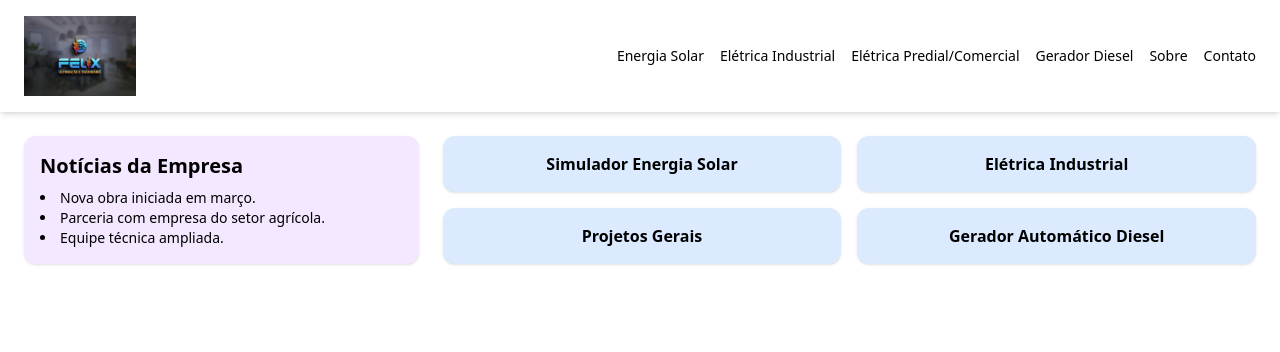
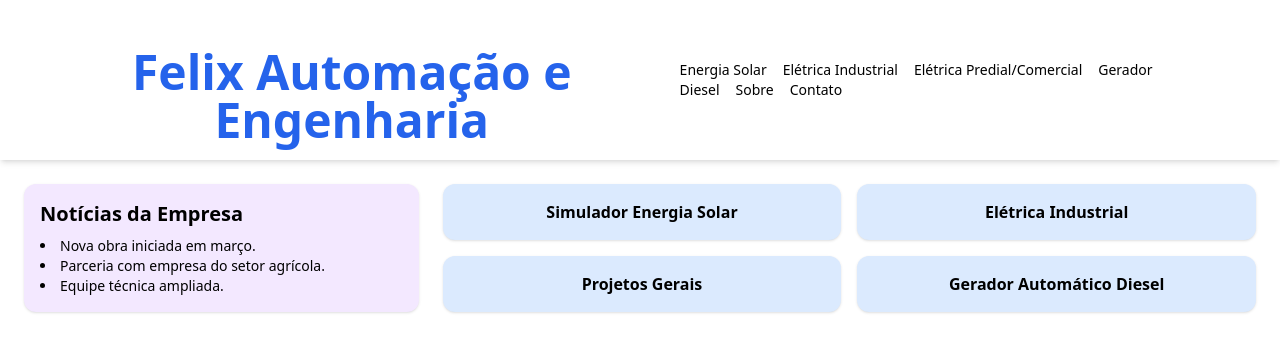
Before and after one commit to felixautomacao/felix-site, a React (Vite) app: page / in a window 1280 px wide. Shown: the top 352 px of the page. Built offline with nearby package versions, Linux system fonts and the light colour scheme.

Commit message:
Remove logo e coloca nome da empresa

```diff
--- a/src/App.jsx
+++ b/src/App.jsx
@@ -102,7 +102,7 @@
       <div className="min-h-screen bg-white text-black font-sans">
         <header className="flex items-center justify-between px-6 py-4 shadow-md">
           <Link to="/">
-          <img src={logo} alt="Felix Automação" className="h-20 max-w-[240px] mx-auto" />
+          <h1 className="text-5xl text-center font-bold text-blue-600 mt-8">Felix Automação e Engenharia</h1>
           </Link>
           <nav className="space-x-4 text-sm font-medium">
             <Link to="/solar" className="hover:underline">Energia Solar</Link>
```
